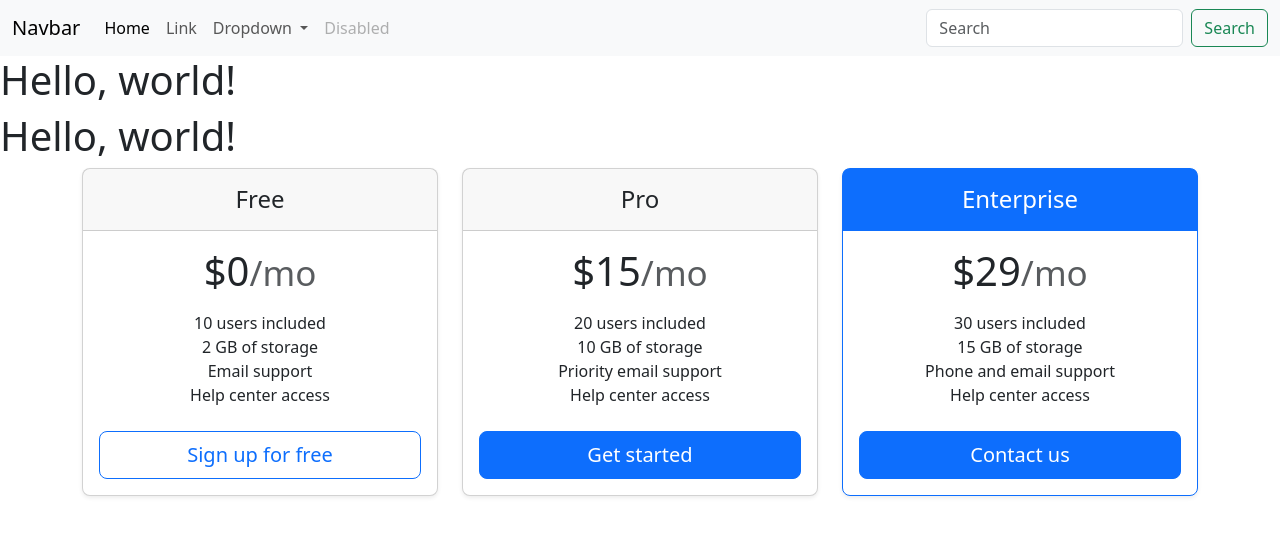
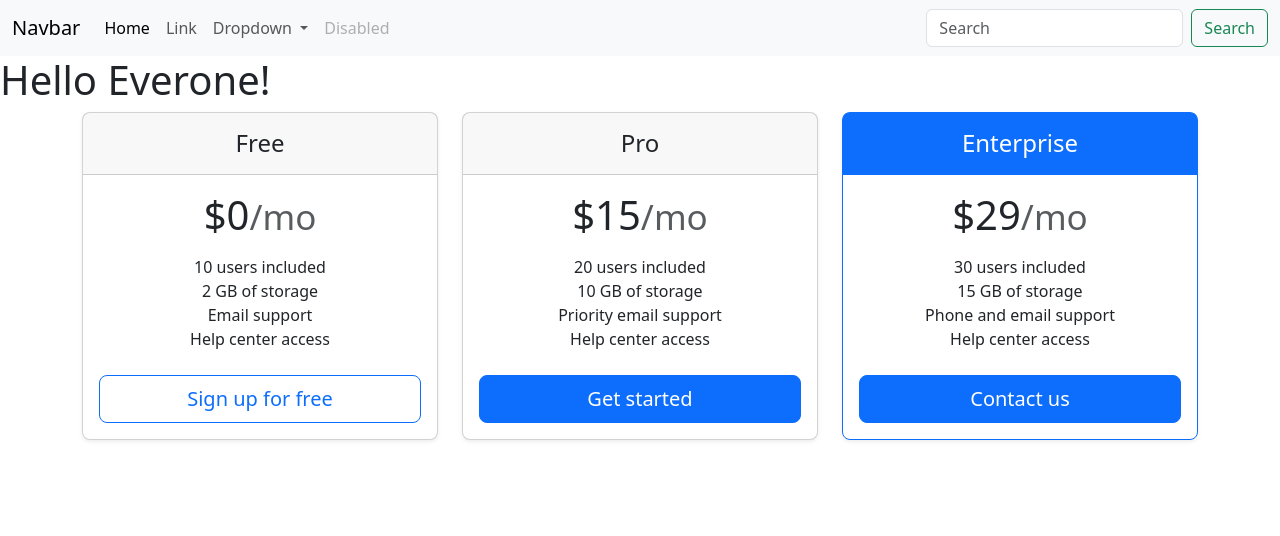
Before and after one commit to ouumai/feature-branch-workflow, a plain HTML site: page index.html in a window 1280 px wide. Drawn offline with nearby package versions, Linux system fonts and the light colour scheme.

Commit message:
Change greeting from 'Hello, world!' to 'Hello Everyone!'

```diff
--- a/index.html
+++ b/index.html
@@ -43,9 +43,8 @@
     </div>
   </div>
 </nav>
-    <h1>Hello, world!</h1>
     <script src="https://cdn.jsdelivr.net/npm/bootstrap@5.3.8/dist/js/bootstrap.bundle.min.js" integrity="sha384-FKyoEForCGlyvwx9Hj09JcYn3nv7wiPVlz7YYwJrWVcXK/BmnVDxM+D2scQbITxI" crossorigin="anonymous"></script>
-    <h1>Hello, world!</h1>
+    <h1>Hello Everone!</h1>
     <div class="container">
         <div class="row row-cols-1 row-cols-md-3 mb-3 text-center">
             <div class="col">
```
